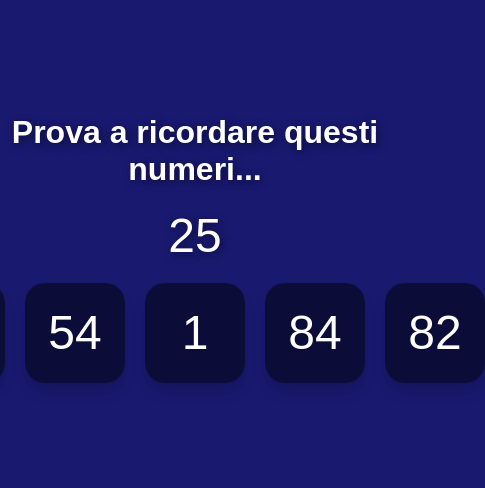
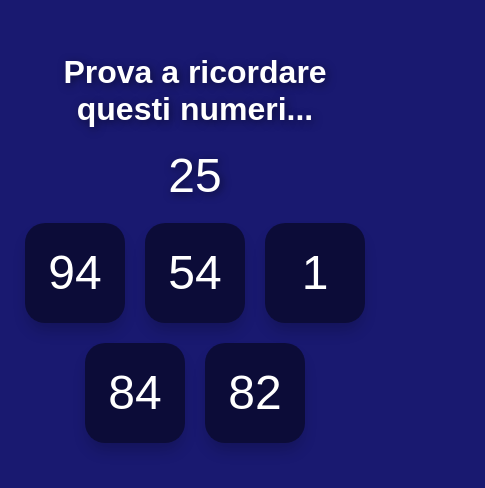
Before and after one commit to giorgioverzicco/js-simon, a plain HTML site: page index.html in a window 390 px wide. Shown: the part 164-652 px from the top of the page, 485 px wide, since content can reach past the window. Drawn offline with Linux system fonts and the light colour scheme.

Commit message:
fixed wrapping for mobile

```diff
--- a/css/style.css
+++ b/css/style.css
@@ -49,10 +49,13 @@ body {
   max-width: 1000px;
   min-height: 100vh;
   margin: auto;
+  padding: 0 20px;
 }
 
 .numbers-wrapper {
   display: flex;
+  flex-wrap: wrap;
+  justify-content: center;
   gap: var(--gutter);
   margin: var(--m-sm) 0;
 }
```
